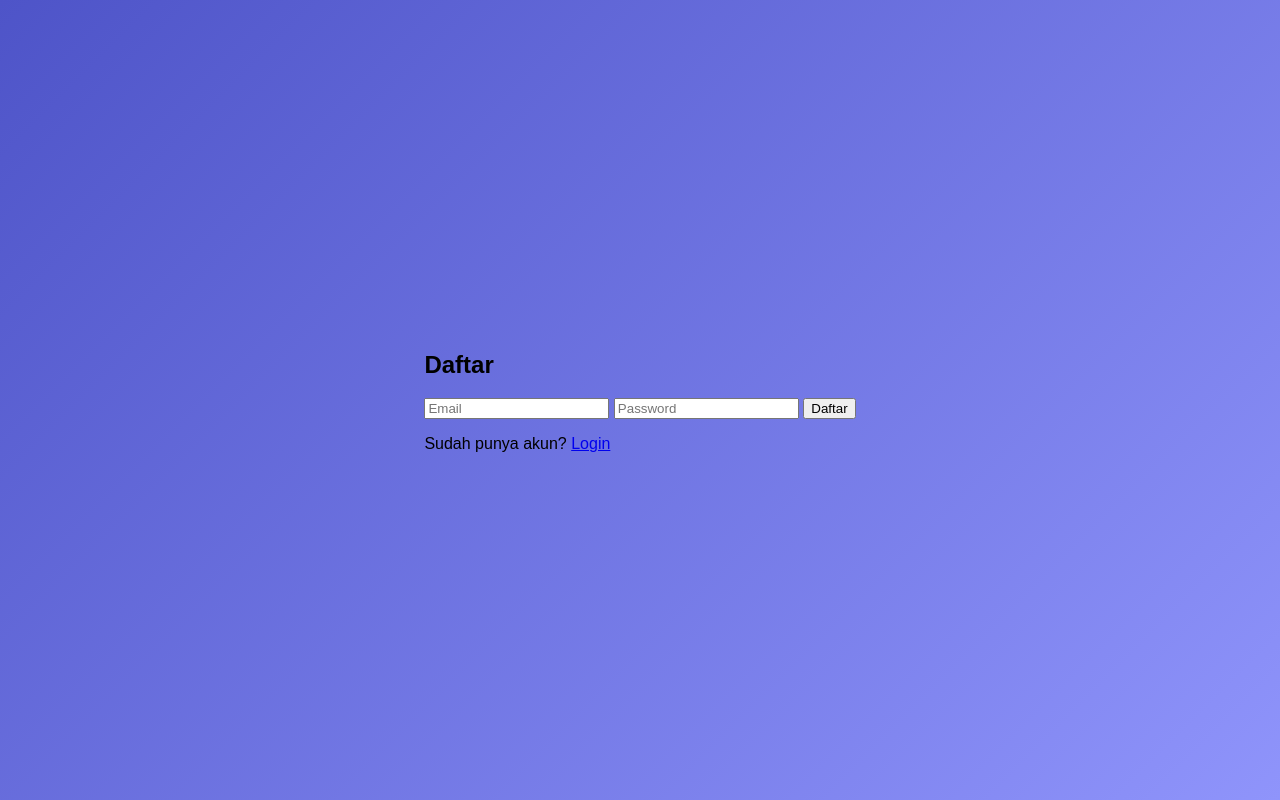
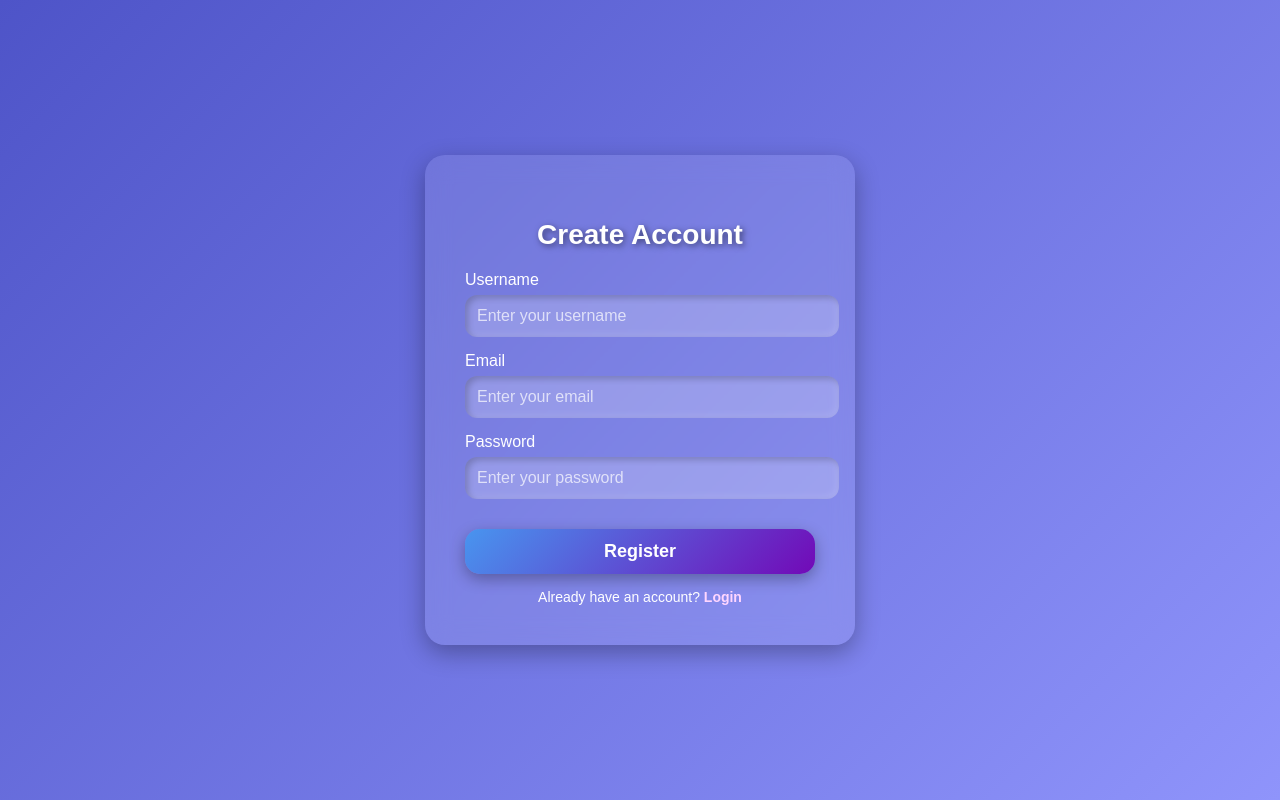
Before and after one commit to andizhuu/chatz, a website with bundled scripts: page register.html in a window 1280 px wide. Built offline with nearby package versions, Linux system fonts and the light colour scheme.

Commit message:
update project

```diff
--- a/register.html
+++ b/register.html
@@ -1,21 +1,113 @@
 <!DOCTYPE html>
-<html lang="id">
+<html lang="en">
 <head>
-  <meta charset="UTF-8">
-  <meta name="viewport" content="width=device-width, initial-scale=1.0">
-  <title>Register - Chatz</title>
-  <link rel="stylesheet" href="style.css">
+  <meta charset="UTF-8" />
+  <meta name="viewport" content="width=device-width, initial-scale=1.0"/>
+  <title>Register | Chatz</title>
+  <link rel="stylesheet" href="style.css" />
+  <style>
+    body {
+      font-family: 'Poppins', sans-serif;
+      background: linear-gradient(135deg, #3a0ca3, #7209b7, #4361ee);
+      display: flex;
+      justify-content: center;
+      align-items: center;
+      height: 100vh;
+      margin: 0;
+    }
+    .register-container {
+      background: rgba(255, 255, 255, 0.1);
+      backdrop-filter: blur(12px);
+      padding: 40px;
+      border-radius: 20px;
+      box-shadow: 0 8px 25px rgba(0,0,0,0.3);
+      text-align: center;
+      width: 350px;
+      color: white;
+    }
+    .register-container h2 {
+      margin-bottom: 20px;
+      font-size: 28px;
+      text-shadow: 2px 2px 6px rgba(0,0,0,0.5);
+    }
+    .input-group {
+      margin-bottom: 15px;
+      text-align: left;
+    }
+    .input-group label {
+      display: block;
+      margin-bottom: 6px;
+      font-weight: 500;
+    }
+    .input-group input {
+      width: 100%;
+      padding: 12px;
+      border-radius: 12px;
+      border: none;
+      outline: none;
+      background: rgba(255,255,255,0.2);
+      color: #fff;
+      font-size: 16px;
+      box-shadow: inset 3px 3px 6px rgba(0,0,0,0.2), inset -3px -3px 6px rgba(255,255,255,0.1);
+    }
+    .input-group input::placeholder {
+      color: rgba(255,255,255,0.7);
+    }
+    .btn {
+      margin-top: 15px;
+      width: 100%;
+      padding: 12px;
+      border: none;
+      border-radius: 15px;
+      background: linear-gradient(135deg, #4895ef, #7209b7);
+      color: white;
+      font-size: 18px;
+      font-weight: bold;
+      cursor: pointer;
+      transition: 0.3s ease;
+      box-shadow: 0 5px 15px rgba(0,0,0,0.3);
+    }
+    .btn:hover {
+      transform: scale(1.05);
+      box-shadow: 0 8px 20px rgba(0,0,0,0.4);
+    }
+    .extra {
+      margin-top: 15px;
+      font-size: 14px;
+    }
+    .extra a {
+      color: #ffd6ff;
+      text-decoration: none;
+      font-weight: bold;
+    }
+    .extra a:hover {
+      text-decoration: underline;
+    }
+  </style>
 </head>
 <body>
-  <div class="card">
-    <h2>Daftar</h2>
+  <div class="register-container">
+    <h2>Create Account</h2>
     <form id="registerForm">
-      <input type="email" id="registerEmail" placeholder="Email" required>
-      <input type="password" id="registerPassword" placeholder="Password" required>
-      <button type="submit">Daftar</button>
+      <div class="input-group">
+        <label for="username">Username</label>
+        <input type="text" id="username" placeholder="Enter your username" required />
+      </div>
+      <div class="input-group">
+        <label for="email">Email</label>
+        <input type="email" id="email" placeholder="Enter your email" required />
+      </div>
+      <div class="input-group">
+        <label for="password">Password</label>
+        <input type="password" id="password" placeholder="Enter your password" required />
+      </div>
+      <button type="submit" class="btn">Register</button>
     </form>
-    <p>Sudah punya akun? <a href="index.html">Login</a></p>
+    <div class="extra">
+      Already have an account? <a href="index.html">Login</a>
+    </div>
   </div>
-  <script type="module" src="script.js"></script>
+  <script src="firebase.js"></script>
+  <script src="script.js"></script>
 </body>
 </html>
```
